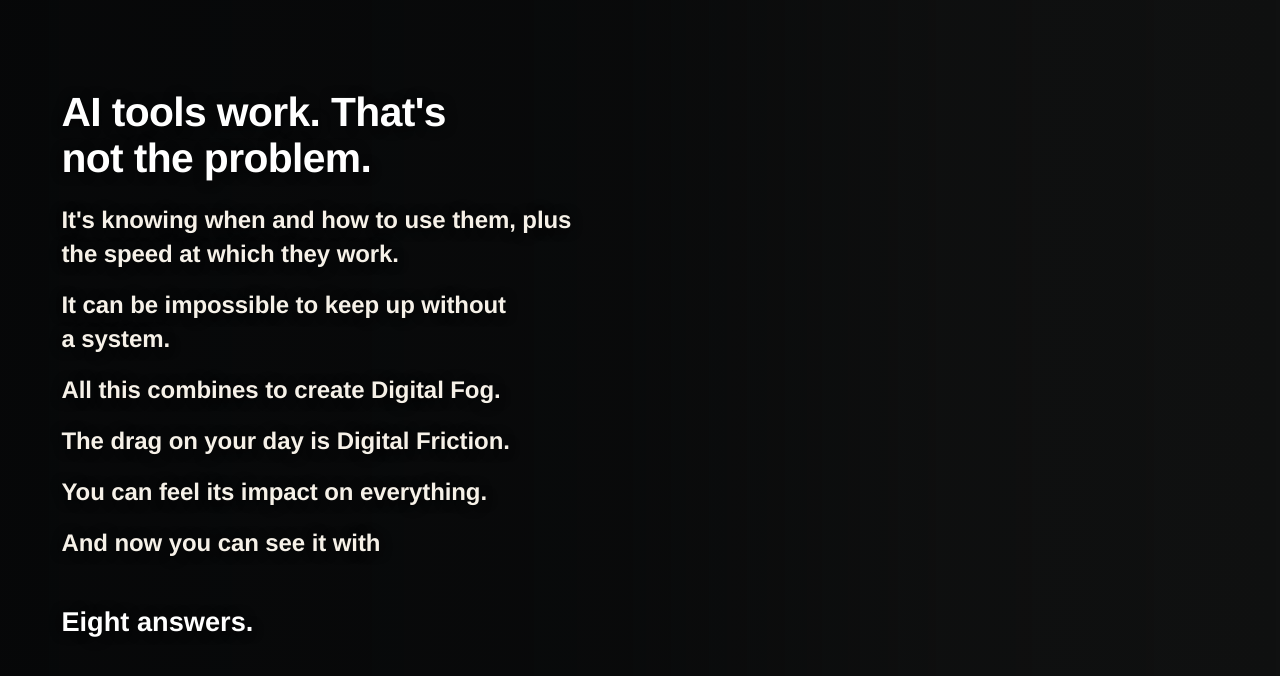
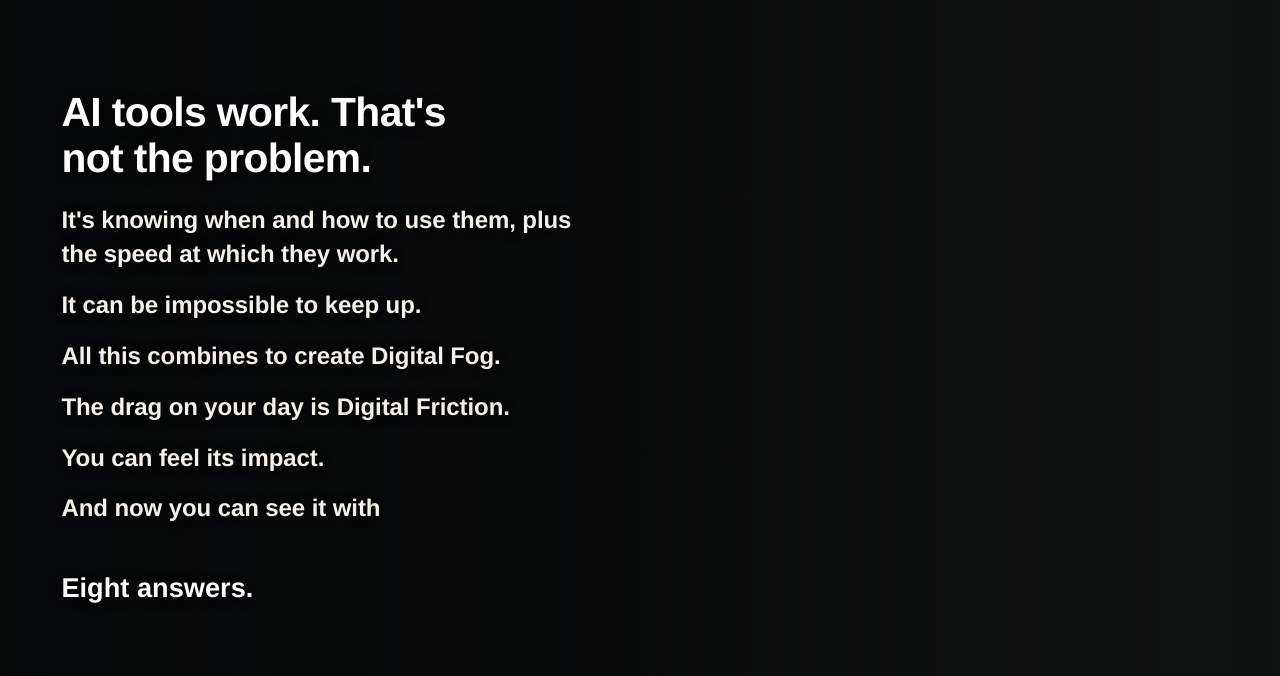
Before and after one commit to erikhinla/erikhbush.com, a website: page index.html in a window 1280 px wide. Shown: the part 822-1498 px from the top of the page. Drawn offline with Linux system fonts and the light colour scheme.

Commit message:
Tighten the life manifesto.
Drop the system and the everything. The bind is the pace. The eight answers are how you see it.

```diff
--- a/index.html
+++ b/index.html
@@ -6,7 +6,7 @@
 
 <main id="experience" data-sc-root data-sc-lerp="1">
 <section id="arrival" data-track="arrival" data-sc-act="flow" data-world="b2c-hero.mp4" data-light=".78"><div class="bill arrival"><h1 class="job-lockup"><span class="job-ai">AI</span><span class="job-rest">Created a job</span><span class="punch">(nobody wanted)</span></h1></div></section>
-<section id="recognition" data-track="fog" data-sc-act="flow" data-world="b2c-hero.mp4" data-light="1"><div class="bill manifesto-film"><div class="manifesto-cry"><p class="peak">AI tools work. That's not the problem.</p><p>It's knowing when and how to use them, plus the speed at which they work.</p><p>It can be impossible to keep up without a system.</p><p>All this combines to create Digital Fog.</p><p>The drag on your day is Digital Friction.</p><p>You can feel its impact on everything.</p><p>And now you can see it with</p><p class="closer">Eight answers.</p></div></div></section>
+<section id="recognition" data-track="fog" data-sc-act="flow" data-world="b2c-hero.mp4" data-light="1"><div class="bill manifesto-film"><div class="manifesto-cry"><p class="peak">AI tools work. That's not the problem.</p><p>It's knowing when and how to use them, plus the speed at which they work.</p><p>It can be impossible to keep up.</p><p>All this combines to create Digital Fog.</p><p>The drag on your day is Digital Friction.</p><p>You can feel its impact.</p><p>And now you can see it with</p><p class="closer">Eight answers.</p></div></div></section>
 <section id="gate" data-track="gate" data-sc-act="flow" data-world="b2c-hero.mp4" data-light="1"><div class="bill gate"><div class="gate-surface"><div class="gate-ask"><h2 class="gate-release" data-track-headline="gate"><span>It was never</span><span>yours to carry.</span></h2></div><div class="gate-board"><button type="button" class="gate-up" data-choice="up">See where it shows up</button></div></div></div></section>
 <section id="routes" data-track="fork" data-sc-act="flow" data-world="b2c-hero.mp4" data-light=".86"><div class="bill daily scan-bleed"><div class="daily-copy" data-sc-in><p class="product-name">Digital Fog Scan</p><h2 data-track-headline="fork">Find the fog.</h2><p>8 answers. A starting point.</p><button class="action lane-life" data-start="personal" data-sc-in>Start Fog Scan <span class="arr" aria-hidden="true"></span></button></div></div></section>
 
```
